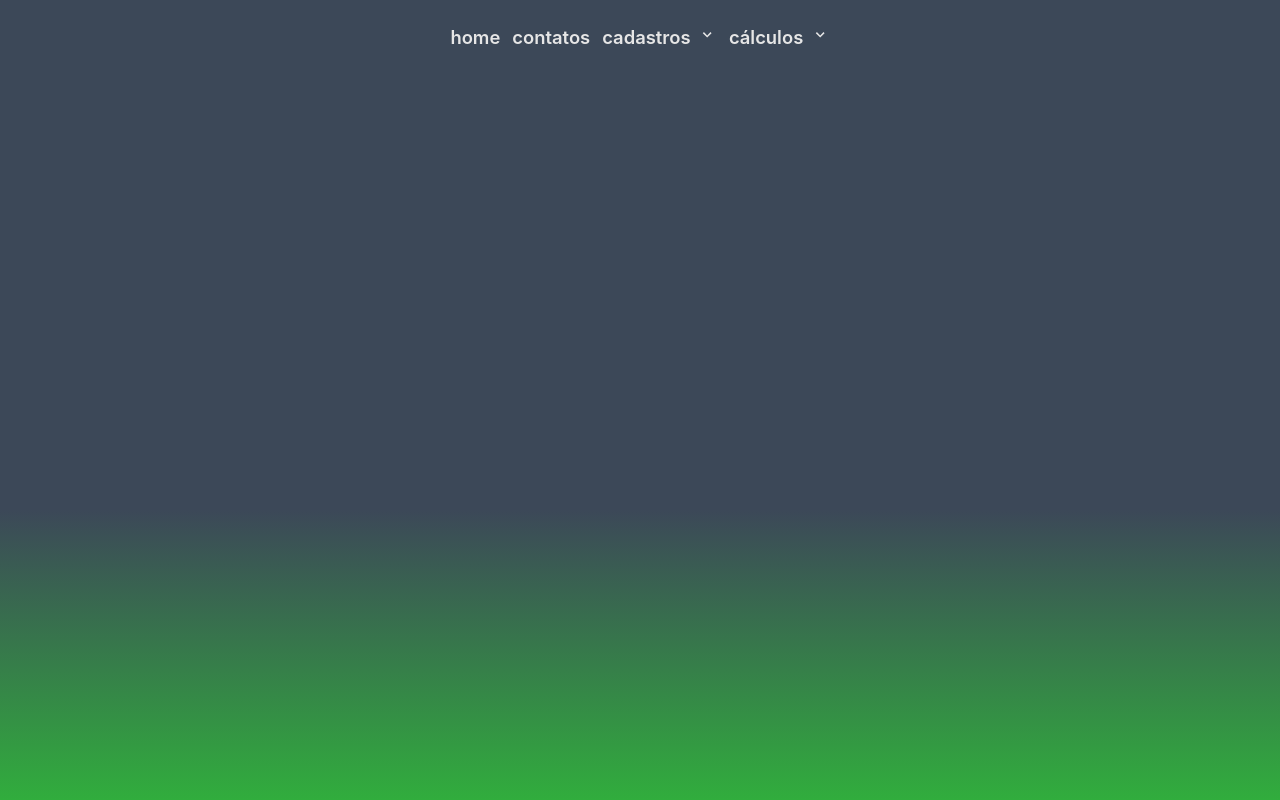
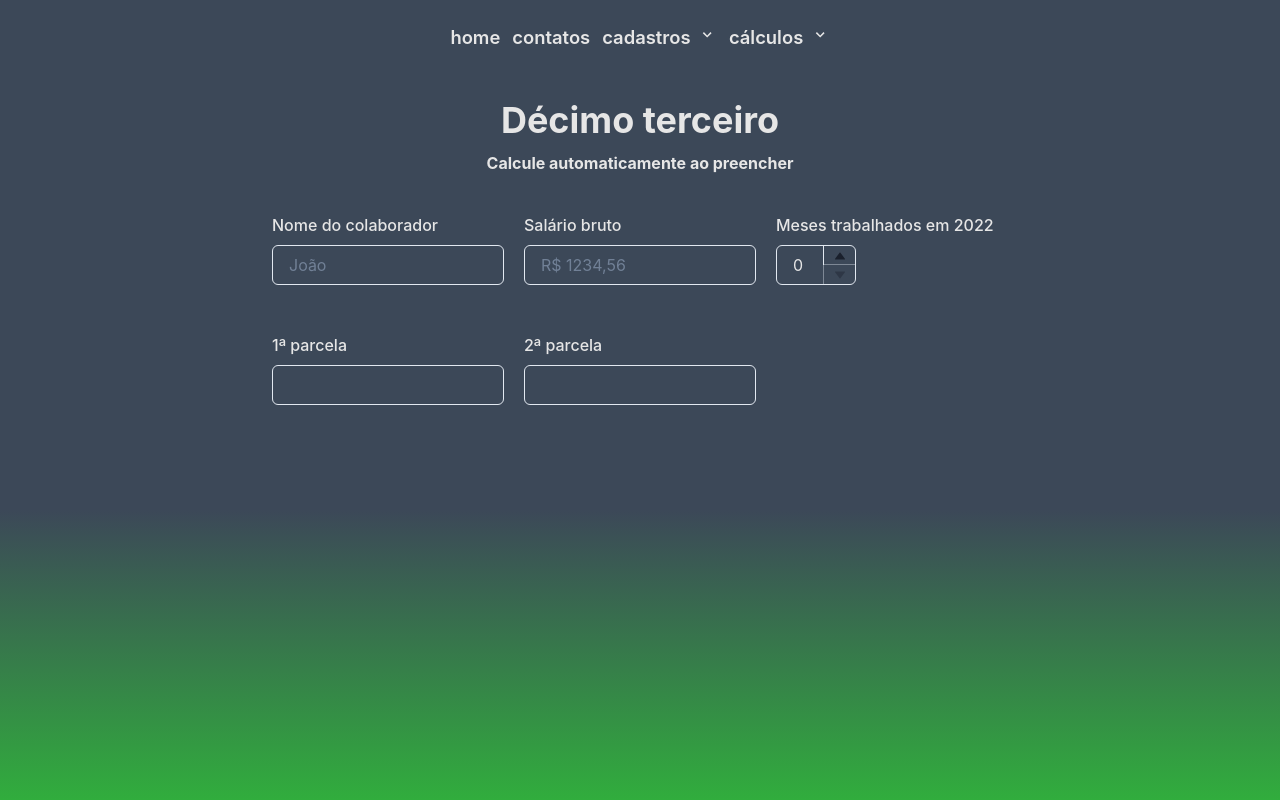
Before and after one commit to tonnyyyy/newgo-tarefa-01, a React (Vite) app: page /calculo/decimo in a window 1280 px wide. Built offline with nearby package versions, Linux system fonts and the light colour scheme.

Commit message:
create CalculoDecimo page

```diff
--- /dev/null
+++ b/src/components/templates/calculos/CalculoDecimoTemplate/index.tsx
@@ -0,0 +1,81 @@
+import { Flex } from "@chakra-ui/react";
+import { useEffect } from "react";
+import { useForm, useWatch } from "react-hook-form";
+import { useMediaQuery } from "../../../../hooks/useMediaQuery";
+import Container from "../../../Container";
+import Title from "../../../Title";
+import FormTemplate from "../../FormTemplate";
+
+interface IFormData {
+  nomeColaborador: string;
+  salarioBruto: string;
+  mesesTrabalhados: string;
+  primeiraParcela: string;
+  segundaParcela: string;
+}
+
+const CalculoDecimoTemplate: React.FC = () => {
+  const thisYear = new Date().getFullYear();
+
+  const isMobile = useMediaQuery('mobile');
+  const customUseForm = useForm<IFormData>({
+    defaultValues: {
+      mesesTrabalhados: '0'
+    }
+  });
+
+  const { watch, control } = customUseForm;
+
+  const nomeColaborador = watch('nomeColaborador');
+  const salarioBruto = watch('salarioBruto');
+  const mesesTrabalhados = watch('mesesTrabalhados');
+
+  const toNumber = (str: string) => Number(str.replace(',', '.'));
+
+  useEffect(() => {
+    if (nomeColaborador && toNumber(salarioBruto) > 0) {
+      console.log('o', nomeColaborador, 'ganha', toNumber(salarioBruto));
+      const result = ((toNumber(salarioBruto) / 12) * Number(mesesTrabalhados)/2);
+      console.log('primeira parcela deu:', result.toFixed(2));
+    }
+
+  }, [nomeColaborador, salarioBruto, mesesTrabalhados])
+
+  return (
+    <Container>
+      <Title text='Décimo terceiro' pb={2} />
+      <Title text='Calcule automaticamente ao preencher' size='sm' />
+      <Flex direction='column' gap='3rem'>
+        <FormTemplate
+          customForm={customUseForm}
+          direction={isMobile ? 'column' : 'row'}
+          fields={[
+            { variant: 'input', name: 'nomeColaborador', label: 'Nome do colaborador', placeholder: 'João' },
+            { variant: 'input', name: 'salarioBruto', label: 'Salário bruto', placeholder: 'R$ 1234,56' },
+            {
+              variant: 'input',
+              name: 'mesesTrabalhados',
+              label: `Meses trabalhados em ${thisYear}`,
+              type: 'number',
+              isReadOnly: true,
+              max: 12,
+              min: 0,
+              defaultValue: 0,
+            }
+          ]}
+        />
+        <FormTemplate
+          customForm={customUseForm}
+          direction='row'
+          fields={[
+            { variant: 'input', name: "primeiraParcela", label: '1ª parcela', isReadOnly: true },
+            { variant: 'input', name: "segundaParcela", label: '2ª parcela', isReadOnly: true },
+            { display: 'none', variant: 'input', name: 'primeiraParcela', label: '' }
+          ]}
+        />
+      </Flex>
+    </Container>
+  );
+}
+
+export default CalculoDecimoTemplate;
--- a/src/pages/calculos/CalculoDecimo/index.tsx
+++ b/src/pages/calculos/CalculoDecimo/index.tsx
@@ -1,6 +1,8 @@
+import CalculoDecimoTemplate from "../../../components/templates/calculos/CalculoDecimoTemplate";
+
 const CalculoDecimo: React.FC = () => {
   return (
-    <div></div>
+    <CalculoDecimoTemplate />
   );
 }
 
```
